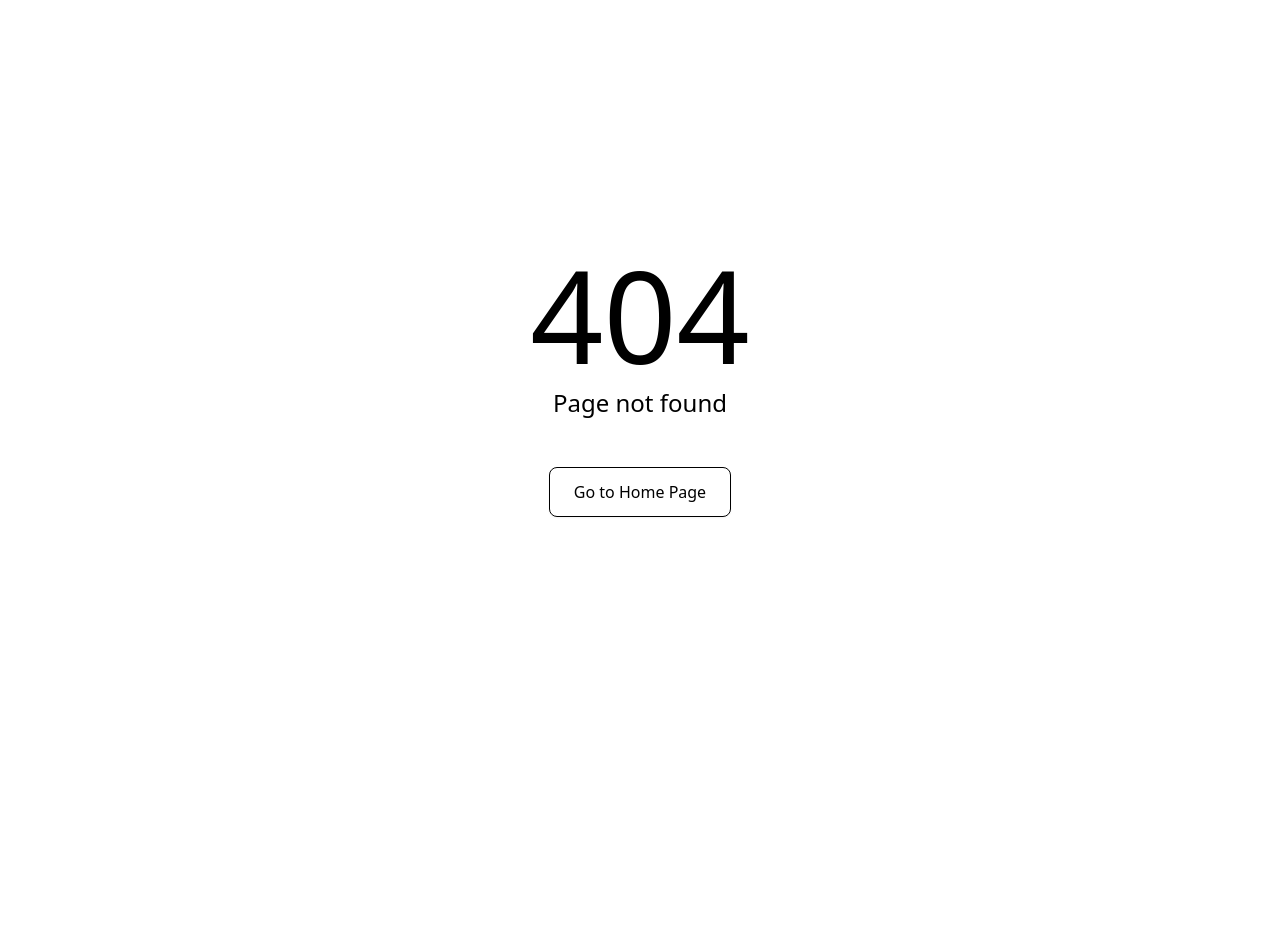
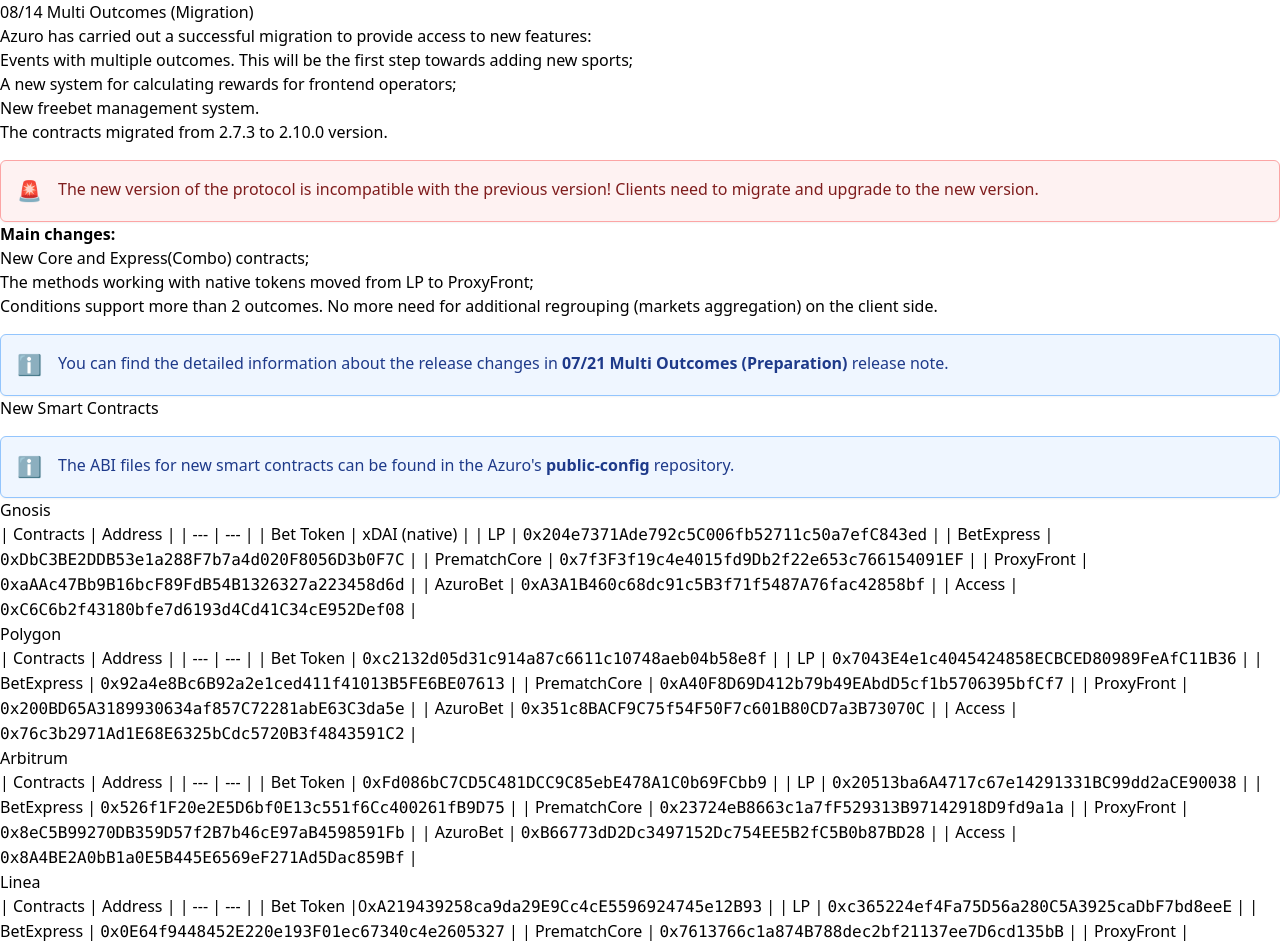
Before and after one commit to Azuro-protocol/gem-docs, a Next.js app: page /releases/6-multi-outcomes-migration in a window 1280 px wide. Before the commit this address had no page. Shown: the top 947 px of the page. Before the commit the page ends 800 px from the top, so only its background shows below. Built offline with nearby package versions, Linux system fonts and the light colour scheme.

Commit message:
add new release

```diff
--- /dev/null
+++ b/pages/releases/6-multi-outcomes-migration.mdx
@@ -0,0 +1,80 @@
+import { Callout } from 'components'
+
+# 08/14 Multi Outcomes (Migration)
+
+Azuro has carried out a successful migration to provide access to new features:
+
+- Events with multiple outcomes. This will be the first step towards adding new sports;
+- A new system for calculating rewards for frontend operators;
+- New freebet management system.
+
+The contracts migrated from 2.7.3 to 2.10.0 version.
+
+<Callout type="alert">
+  The new version of the protocol is incompatible with the previous version! Clients need to migrate and upgrade to the new version.
+</Callout>
+
+**Main changes:**
+
+- New Core and Express(Combo) contracts;
+- The methods working with native tokens moved from LP to ProxyFront;
+- Conditions support more than 2 outcomes. No more need for additional regrouping (markets aggregation) on the client side.
+
+<Callout type="info">
+  You can find the detailed information about the release changes in <b>[07/21 Multi Outcomes (Preparation)](/releases/4-multi-outcomes-preparation)</b> release note.
+</Callout>
+
+
+## New Smart Contracts
+
+<Callout type="info">
+  The ABI files for new smart contracts can be found in the Azuro's <b>[public-config](https://github.com/Azuro-protocol/public-config/tree/main/abis/eth/protocol/v2.10.0)</b> repository.
+</Callout>
+
+### Gnosis
+
+| Contracts | Address |
+| --- | --- |
+| Bet Token | xDAI (native) |
+| LP | `0x204e7371Ade792c5C006fb52711c50a7efC843ed` |
+| BetExpress | `0xDbC3BE2DDB53e1a288F7b7a4d020F8056D3b0F7C` |
+| PrematchCore | `0x7f3F3f19c4e4015fd9Db2f22e653c766154091EF` |
+| ProxyFront | `0xaAAc47Bb9B16bcF89FdB54B1326327a223458d6d` |
+| AzuroBet | `0xA3A1B460c68dc91c5B3f71f5487A76fac42858bf` |
+| Access | `0xC6C6b2f43180bfe7d6193d4Cd41C34cE952Def08` |
+
+### Polygon
+
+| Contracts | Address |
+| --- | --- |
+| Bet Token | `0xc2132d05d31c914a87c6611c10748aeb04b58e8f` |
+| LP | `0x7043E4e1c4045424858ECBCED80989FeAfC11B36` |
+| BetExpress | `0x92a4e8Bc6B92a2e1ced411f41013B5FE6BE07613` |
+| PrematchCore | `0xA40F8D69D412b79b49EAbdD5cf1b5706395bfCf7` |
+| ProxyFront | `0x200BD65A3189930634af857C72281abE63C3da5e` |
+| AzuroBet | `0x351c8BACF9C75f54F50F7c601B80CD7a3B73070C` |
+| Access | `0x76c3b2971Ad1E68E6325bCdc5720B3f4843591C2` |
+
+### Arbitrum
+
+| Contracts | Address |
+| --- | --- |
+| Bet Token | `0xFd086bC7CD5C481DCC9C85ebE478A1C0b69FCbb9` |
+| LP | `0x20513ba6A4717c67e14291331BC99dd2aCE90038` |
+| BetExpress | `0x526f1F20e2E5D6bf0E13c551f6Cc400261fB9D75` |
+| PrematchCore | `0x23724eB8663c1a7fF529313B97142918D9fd9a1a` |
+| ProxyFront | `0x8eC5B99270DB359D57f2B7b46cE97aB4598591Fb` |
+| AzuroBet | `0xB66773dD2Dc3497152Dc754EE5B2fC5B0b87BD28` |
+| Access | `0x8A4BE2A0bB1a0E5B445E6569eF271Ad5Dac859Bf` |
+
+### Linea
+
+| Contracts | Address |
+| --- | --- |
+| Bet Token |0`xA219439258ca9da29E9Cc4cE5596924745e12B93` |
+| LP | `0xc365224ef4Fa75D56a280C5A3925caDbF7bd8eeE` |
+| BetExpress | `0x0E64f9448452E220e193F01ec67340c4e2605327` |
+| PrematchCore | `0x7613766c1a874B788dec2bf21137ee7D6cd135bB` |
+| ProxyFront | `0x1cFE94Fc269178137A8247a5817a0495E3061B69` |
+| AzuroBet | `0xB9E4CB7Dcfb418aa2a7Cd5FE8194597791097f09` |
+| Access | `0x401858dfeF7894a20395cAb56b68e2fED1EDdc3c` |
--- a/pages/releases/_meta.json
+++ b/pages/releases/_meta.json
@@ -1,4 +1,7 @@
 {
+  "6-multi-outcomes-migration": {
+    "title": "08/29 Multi Outcomes (Migration)"
+  },
   "5-linea": {
     "title": "08/14 Linea"
   },
```
Also changed, not shown: 1 other file (tests, documents, lock files or other folders).
